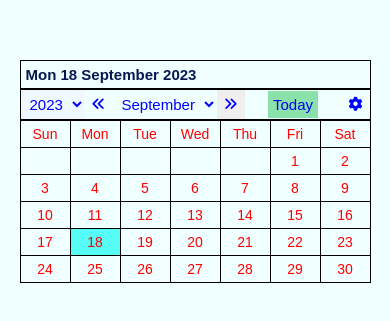
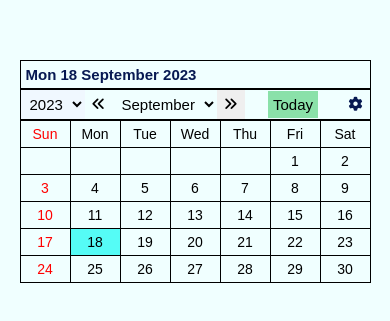
Before and after one commit to ShudarsanRegmi/calendar, a plain HTML site: page index.html in a window 390 px wide. Shown: the part 251-572 px from the top of the page. Drawn offline with Linux system fonts and the light colour scheme; a web font is replaced by a local one.

```diff
--- a/responsiveness.css
+++ b/responsiveness.css
@@ -5,9 +5,7 @@
     }
   }
   @media only screen and (max-width: 600px) {
-    section {
-        background-color: pink;
-    }
+
     table {
         width: 100%
     }
@@ -23,9 +21,7 @@
   }
 
   @media only screen and (max-width: 490px) {
-    section {
-        background-color: rgb(94, 255, 0);
-    }
+
     td {
         font-size: 18px;
         font-weight: 500;
@@ -34,19 +30,12 @@
   }
 
   @media only screen and (max-width: 392px) {
-  * {
-    /* font-size: 5px; */
-    color: red;
-  }
-    section {
-        background-color: azure;
-    }
+
     td {
         font-size: 14px;
 
     }
     .menubarItem {
-        color: blue;
         font-size: 14px;
         padding: 2px;
     }
--- a/script.js
+++ b/script.js
@@ -267,17 +267,24 @@ function initialize() {
      // making the gotoday button functional
     const goTodayBtn = document.getElementById("goTodayBtn");
     goTodayBtn.addEventListener("click",renderer.goToToday)
+
+    // loading audio
+
 }
 initialize();
 
 
 
 
+let audio = new Audio("./media/audios/page_turning.mp3");
+    // audio.src("./media/audios/page_turning.mp3")
 
 
 month_lt_btn.addEventListener("click",()=> {
+    audio.play();
     // performing month modulo 12 operation
     // let month =  (((renderer.state.month-1) % 12)+12)%12;
+
     console.log(renderer.state.month);
     let month = renderer.state.month -1;
     // let year = null; // handle this in the future
@@ -294,7 +301,9 @@ month_lt_btn.addEventListener("click",()=> {
     renderer.stateUpdate(year,month);
 
 })
+
 month_rt_btn.addEventListener("click",()=> {
+    audio.play();
    // performing month modulo 12 operation
     // let month =  (((renderer.state.month-1) % 12)+12)%12;
     console.log(renderer.state.month);
@@ -314,6 +323,7 @@ month_rt_btn.addEventListener("click",()=> {
 })
 
 monthlist.addEventListener("change",() =>{
+    audio.play();
     let month = monthlist.value;
     let year = renderer.state.year;
     renderer.stateUpdate(year,month);
@@ -321,6 +331,7 @@ monthlist.addEventListener("change",() =>{
 })
 
 yearlistInput.addEventListener("change",()=> {
+    audio.play();
     console.log("EVENT")
     let year = yearlist.value;
     renderer.state.year = year;
```
Also changed, not shown: style.js (added), 1 other file.
